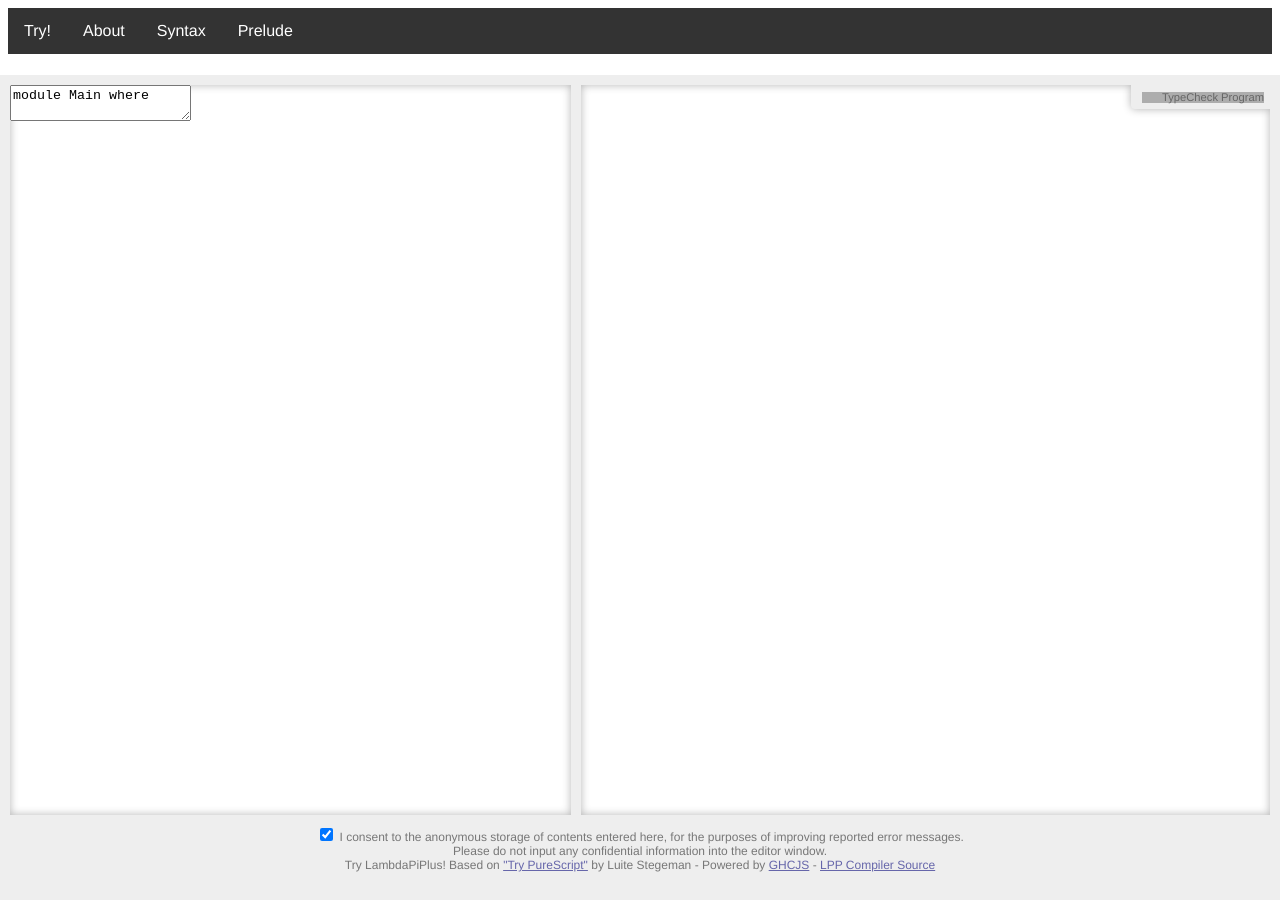
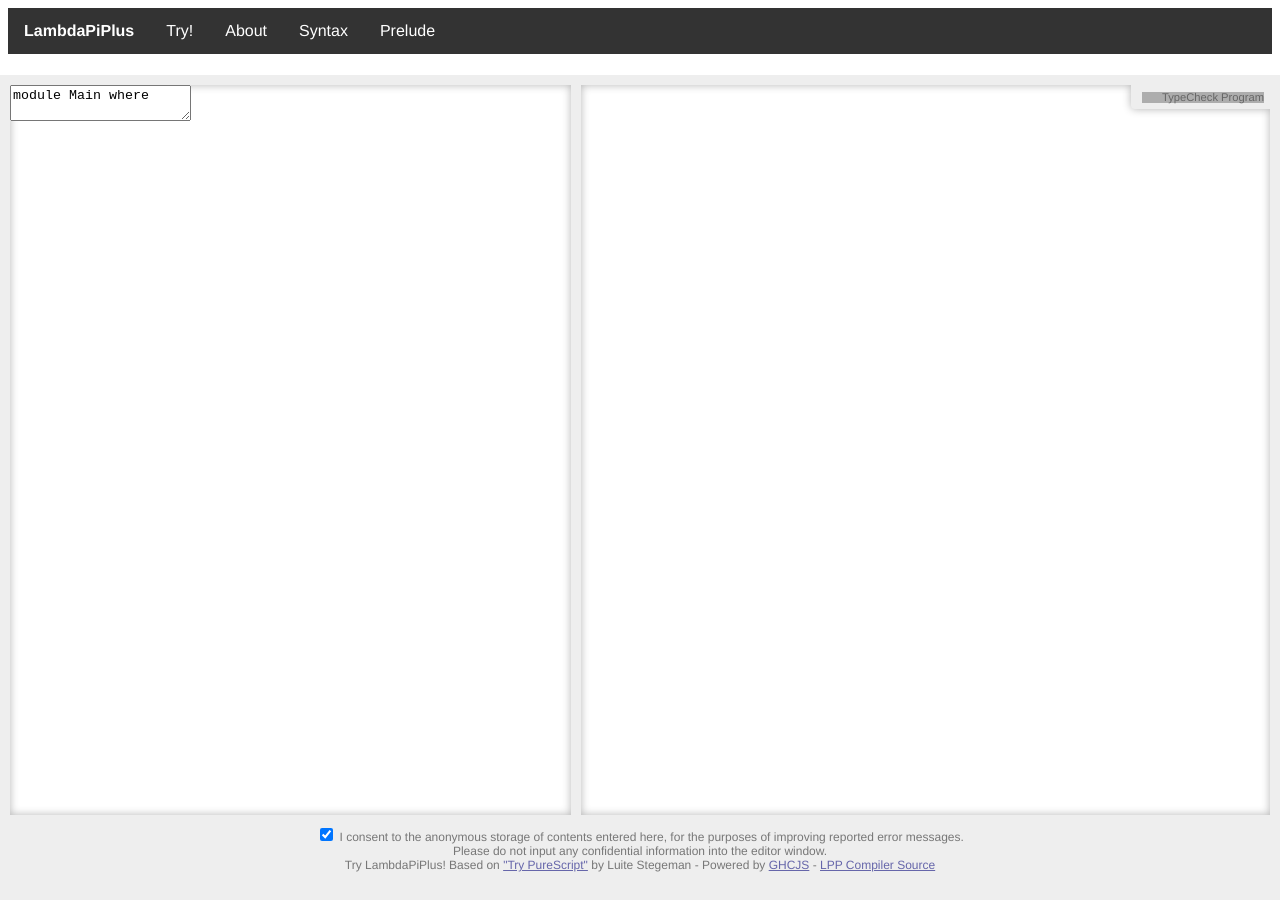
Before and after one commit to lambda-pi-plus/lambda-pi-plus.github.io, a Jekyll site: the page index.html, which Jekyll copies as it is, in a window 1280 px wide. Built offline with Jekyll 4.4.1, drawn with Linux system fonts in a browser that asks for light colours; a script that is not in the unit is left out; comment, search, counter and statistics services are not loaded; grey boxes are pictures that could not be loaded.

Commit message:
Title in top bar

```diff
--- a/_layouts/page.html
+++ b/_layouts/page.html
@@ -15,7 +15,9 @@
   <body>
     <div id="topbar">
       <ul>
-        <li><a class="active" href="lambda-pi-plus.github.io">Try!</a></li>
+        <li><a class="active" href="#"><b>LambdaPiPlus  </b></a></li>
+        <li></li>
+        <li><a href="lambda-pi-plus.github.io">Try!</a></li>
         <li><a href="about">About</a></li>
         <li><a href="syntax">Syntax</a></li>
         <li><a href="prelude">Prelude</a></li>
--- a/index.html
+++ b/index.html
@@ -11,7 +11,9 @@
   <body>
     <div id="topbar">
       <ul>
-        <li><a class="active" href="lambda-pi-plus.github.io">Try!</a></li>
+        <li><a class="active" href="#"><b>LambdaPiPlus  </b></a></li>
+        <li></li>
+        <li><a href="lambda-pi-plus.github.io">Try!</a></li>
         <li><a href="about">About</a></li>
         <li><a href="syntax">Syntax</a></li>
         <li><a href="prelude">Prelude</a></li>
```
